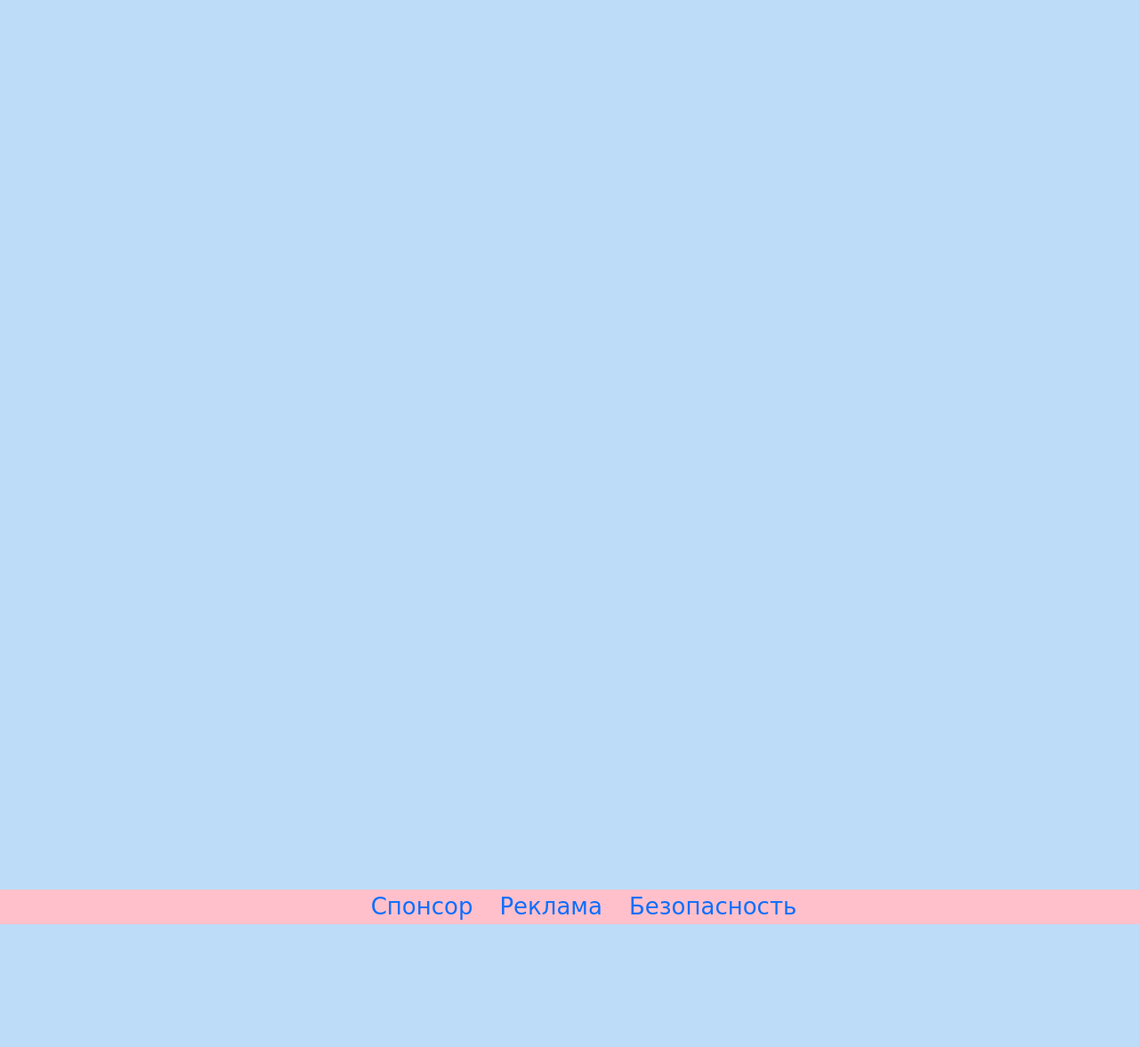
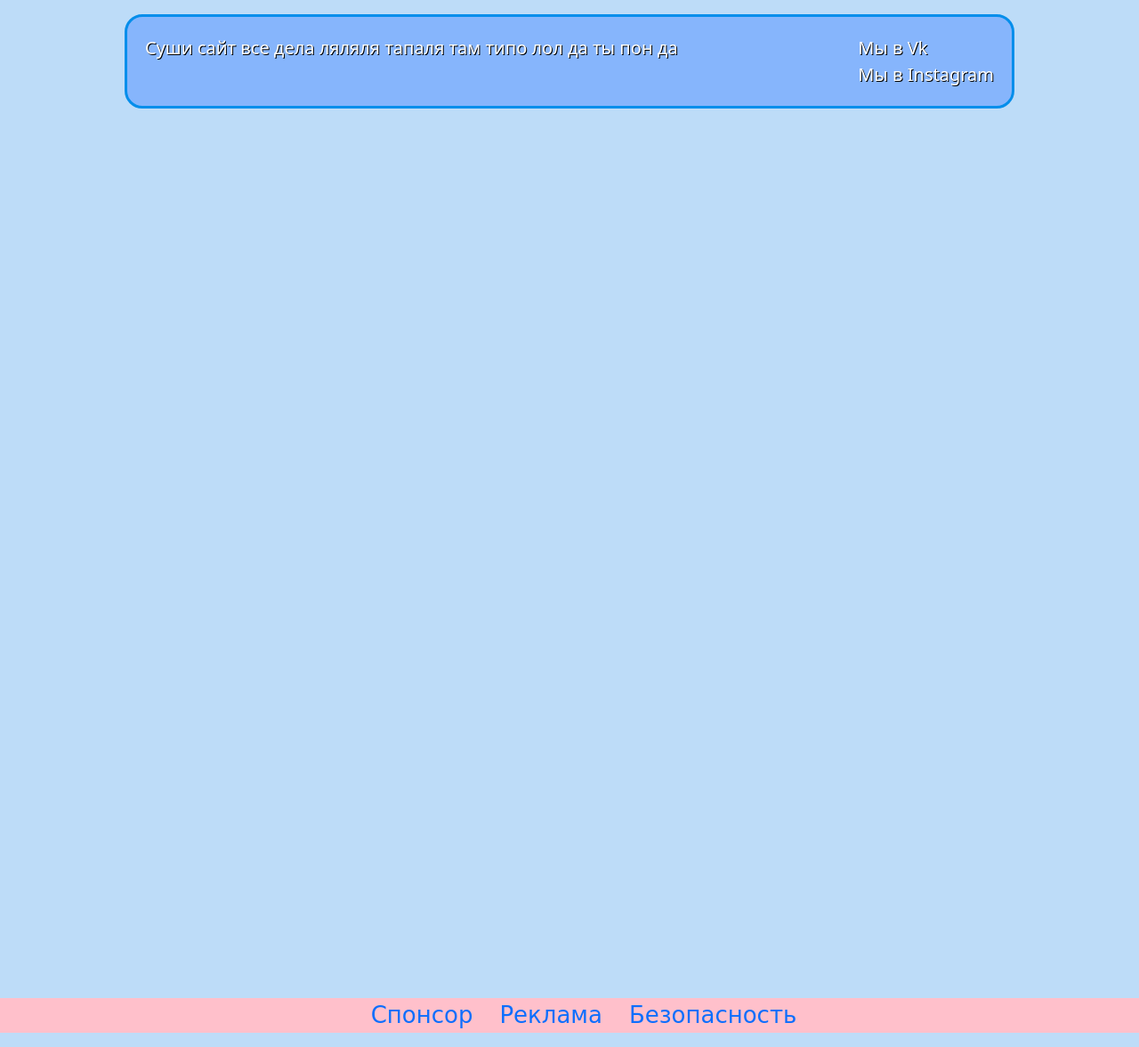
Before and after one commit to TEMTEMCTH/sushisite, a Django app: page /aboutus/ in a window 1280 px wide. Shown: the part 39-1216 px from the top of the page at 89% size. Before the commit the page ends 1078 px from the top, so only its background shows below. Run offline with Django 5.2, Linux system fonts and the light colour scheme.

Commit message:
изи
домой

```diff
--- a/boot/home/static/style.css
+++ b/boot/home/static/style.css
@@ -230,7 +230,7 @@ h3{
 
 .container_set{
     border-radius: 20px;
-        padding: 0px 10px;
+    padding: 0px 10px;
     background-color: rgb(134, 181, 252);
     width: 1000px;
     margin-left: auto;
@@ -255,5 +255,26 @@ h3{
     text-shadow: black 1px 1px;
     font-size: 20px;
     text-decoration: none;
-
 }
+.container_us{
+    border-radius: 20px;
+    padding: 0px 10px;
+    background-color: rgb(134, 181, 252);
+    width: 1000px;
+    margin-left: auto;
+    margin-right: auto;
+    padding: 20px 20px;
+    border: solid rgb(4, 142, 235);
+    display: flex;
+    justify-content: space-between;
+}
+.pon{
+    display: block;
+    color: white;
+    text-shadow: black 1px 1px;
+    font-size: 20px;
+    text-decoration: none;
+}
+.container_us a{
+    display: block;
+}
--- a/boot/home/templates/about us.html
+++ b/boot/home/templates/about us.html
@@ -12,5 +12,12 @@
         <li><a href="{% url 'SettingsPage' %}">Настройки</a></li>
     </ul>
 </header>
+<div class="container_us">
+    <p class="pon">Суши сайт все дела ляляля тапаля там типо лол да ты пон да</p>
+    <div class="one">
+        <a href="#">Мы в Vk</a>
+        <a href="#">Мы в Instagram</a>
+    </div>
+</div>
 
 {% endblock %}
```
